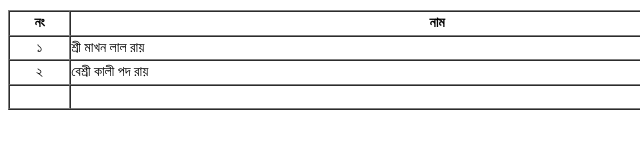
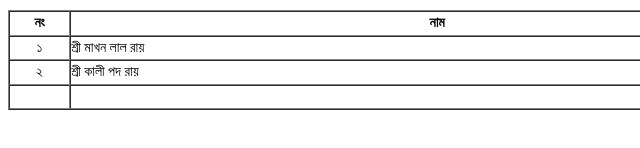
Before and after one commit to Saktaup/index.php-onlinetrack-warish_onosondan-tid-20242613860006252, a plain HTML site: page index.html in a window 1280 px wide. Shown: the part 522-670 px from the top of the page, 0-640 px from the left. Drawn offline with Linux system fonts and the light colour scheme.

Commit message:
Update index.html

```diff
--- a/index.html
+++ b/index.html
@@ -221,7 +221,7 @@
                           </tr>
             <tr>
                 <td style="text-align:center;">২</td>
-                <td style=""> বেশ্রী কালী পদ রায়</td>
+                <td style=""> শ্রী কালী পদ রায়</td>
                 <td style="text-align:center;">পুত্র</td>
                 <td style="text-align:center;">-</td>
                       </tr>
```
